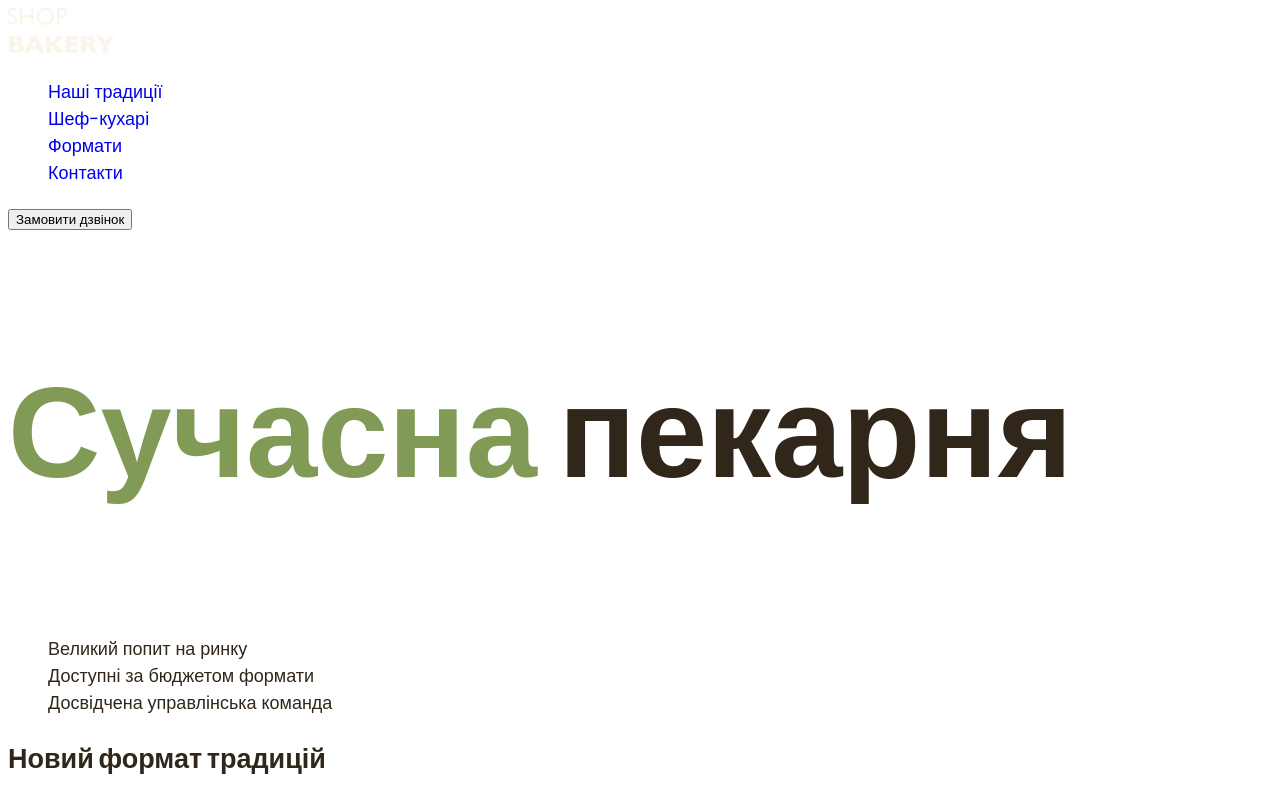
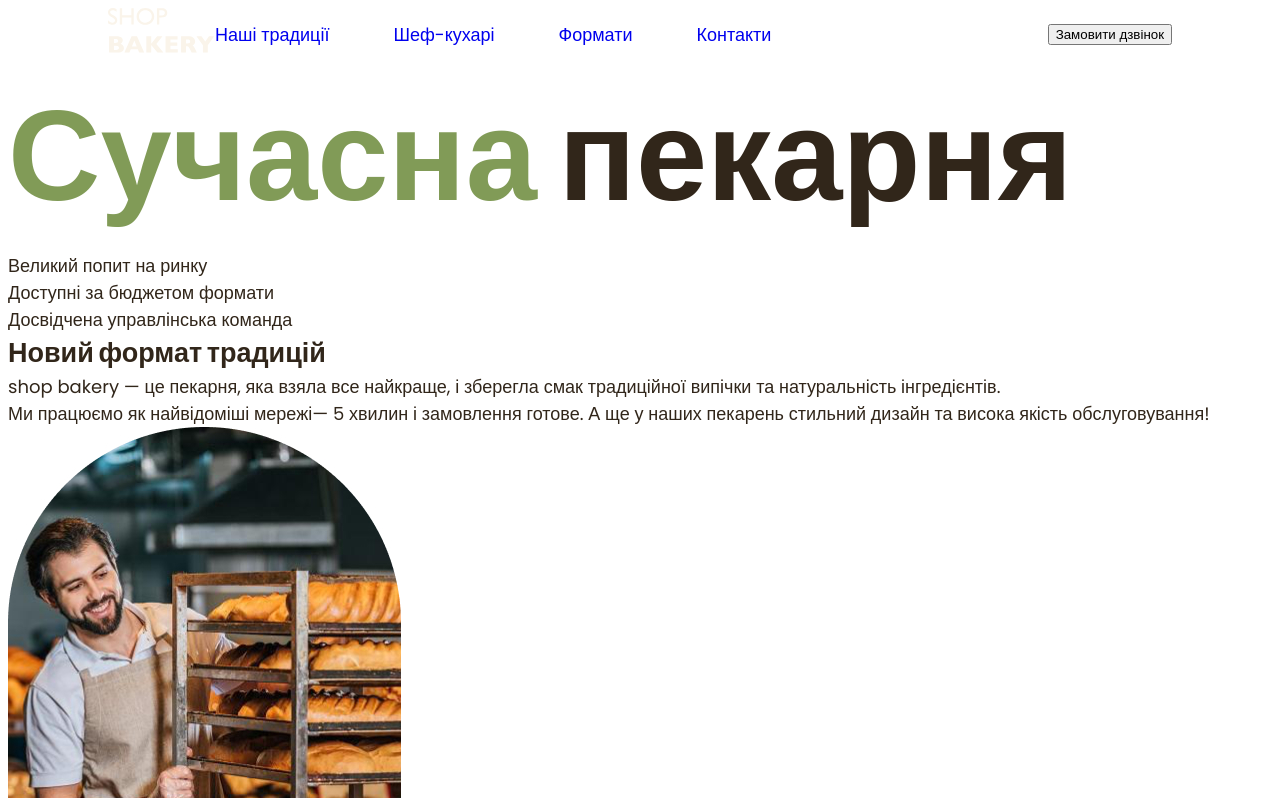
Before and after one commit to khar-and/Home-Bakery, a plain HTML site: page index.html in a window 1280 px wide. Shown: the top 798 px of the page. Drawn offline with Linux system fonts and the light colour scheme.

Commit message:
try header

```diff
--- a/css/styles.css
+++ b/css/styles.css
@@ -50,12 +50,57 @@ body {
 
 ul {
     list-style: none;
+    margin: 0;
+    padding: 0;
 }
 
 a {
     text-decoration: none;
 }
 
+h1,
+h2,
+h3,
+p {
+    margin: 0;
+}
+
+.container {
+    max-width: 1450px;
+    padding-left: 100px;
+    padding-right: 100px;
+    margin-right: auto;
+    margin-left: auto;
+}
+
+/* -----------------------------------Header */
+
+.header {
+    display: flex;
+    align-items: center;
+    /* justify-content: space-between; */
+
+}
+
+.header-navigation {
+    display: flex;
+    align-items: center;
+    /* justify-content: space-between;
+    gap: 152px; */
+    flex-grow: 1;
+}
+
+.header-link {}
+
+.header-list {
+    display: flex;
+    gap: 64px;
+
+}
+
+.header-item {}
+
+.header-btn {}
 
 /* -----------------------------------Section HERO */
 .hero-title {
--- a/index.html
+++ b/index.html
@@ -7,20 +7,22 @@
     <title>Сучасна пекарня</title>
   </head>
   <body>
-    <header>
-      <nav>
-        <a href="/"><img src="./image/logo.svg" alt="Логотип" /></a>
-        <ul>
-          <li><a href="#traditions">Наші традиції</a></li>
-          <li><a href="#chefs">Шеф-кухарі</a></li>
-          <li><a href="#formats">Формати</a></li>
-          <li><a href="#contacts">Контакти</a></li>
+    <header class="container header">
+      <nav class="header-navigation">
+        <a class="header-link" href="/"
+          ><img src="./image/logo.svg" alt="Логотип"
+        /></a>
+        <ul class="header-list">
+          <li class="header-item"><a href="#traditions">Наші традиції</a></li>
+          <li class="header-item"><a href="#chefs">Шеф-кухарі</a></li>
+          <li class="header-item"><a href="#formats">Формати</a></li>
+          <li class="header-item"><a href="#contacts">Контакти</a></li>
         </ul>
       </nav>
-      <button type="button">Замовити дзвінок</button>
+      <button class="header-btn" type="button">Замовити дзвінок</button>
     </header>
     <main>
-      <section class="hero">
+      <section class="hero container!1">
         <h1 class="hero-title"><span>Сучасна</span> пекарня</h1>
       </section>
       <section id="traditions">
--- /dev/null
+++ b/test.css
@@ -0,0 +1,35 @@
+.container {
+    width: 100%;
+    max-width: 1280px;
+    outline: 1px solid red;
+    margin-left: auto;
+    margin-right: auto;
+
+}
+
+.flex-box {
+    display: flex;
+    align-items: center;
+    gap: 50px;
+    justify-content: space-between;
+
+}
+
+.nav {
+    outline: 1px solid blue;
+    display: flex;
+    flex-grow: 1;
+    gap: 50px;
+
+}
+
+.btn {
+    /* flex-grow: 1; */
+}
+
+.list {
+    display: flex;
+    gap: 100px;
+    flex-grow: 1;
+    justify-content: center;
+}
```
Also changed, not shown: test.html (added, +24 -0 lines).
